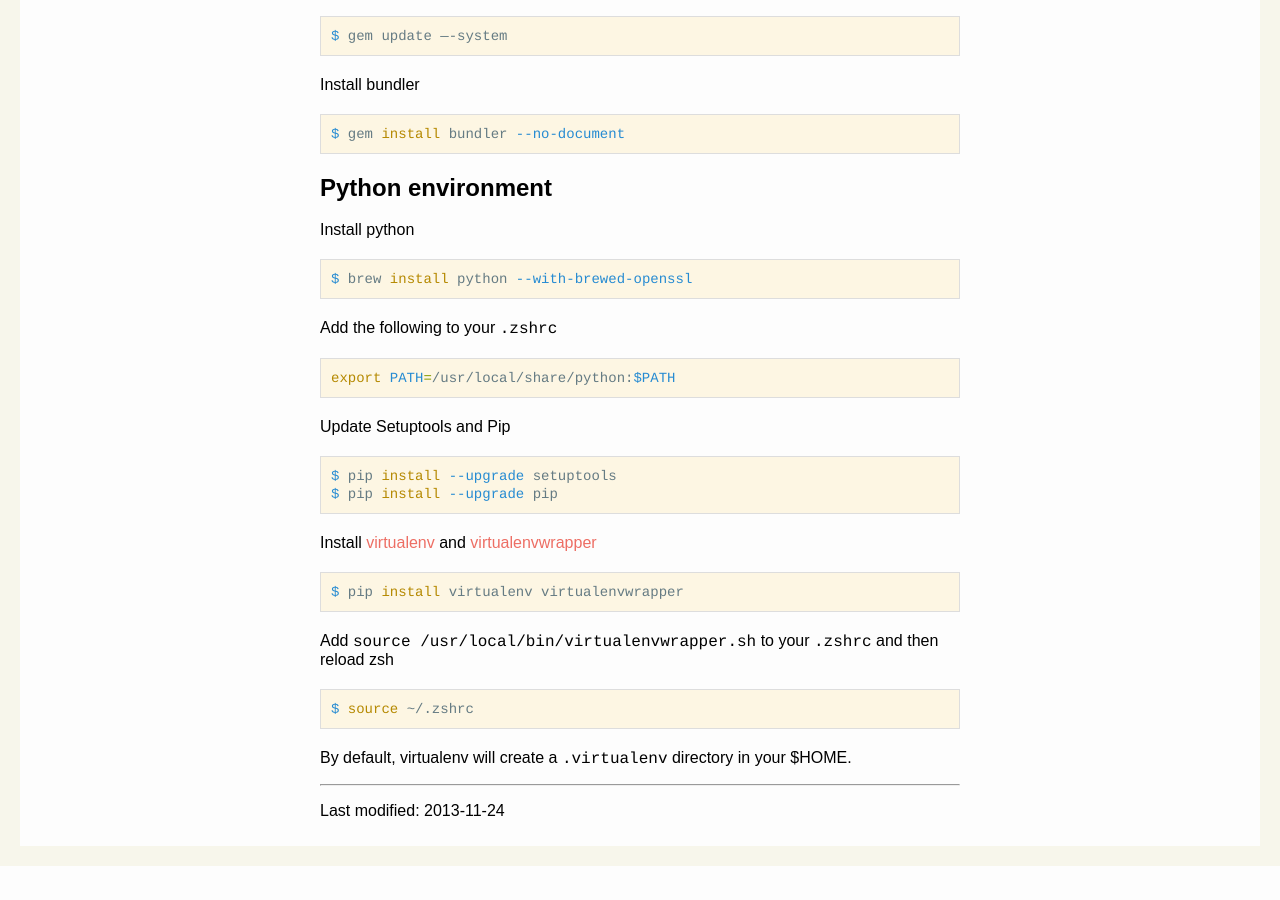
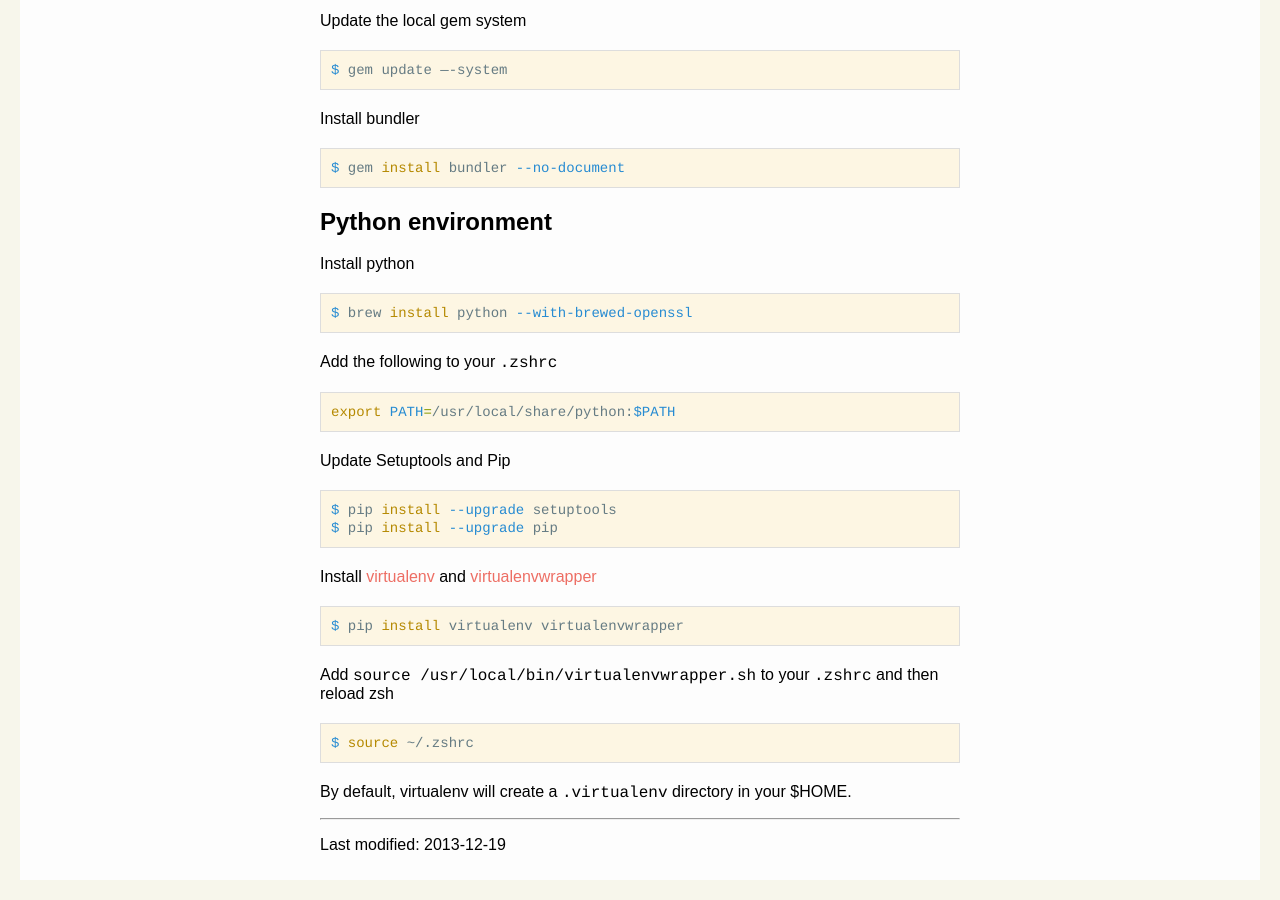
Before and after one commit to edgarhenriquez/edgarhenriquez.github.com, a Jekyll site: the page built from _posts/2013-11-09-setting-up-a-development-machine-on-mavericks.md, in a window 1280 px wide and 900 px high, scrolled down 2678 px. Built offline with Jekyll 4.4.1, drawn with Linux system fonts in a browser that asks for light colours; nearby versions of some CDN libraries; before the commit the page ends 3544 px from its top, so only the background shows below that; some of the changed text lies outside the part shown.

Commit message:
Update 2013-11-09-setting-up-a-development-machine-on-mavericks.md

```diff
--- a/_posts/2013-11-09-setting-up-a-development-machine-on-mavericks.md
+++ b/_posts/2013-11-09-setting-up-a-development-machine-on-mavericks.md
@@ -1,7 +1,7 @@
 ---
 layout: post
 title: A practical guide to setup Mavericks as a development machine
-modified: 2013-11-24
+modified: 2013-12-19
 ---
 
 This document covers setting up a development machine after a clean install of
```
Also changed, not shown: other parts of _posts/2013-11-09-setting-up-a-development-machine-on-mavericks.md (+2 -0 lines).
